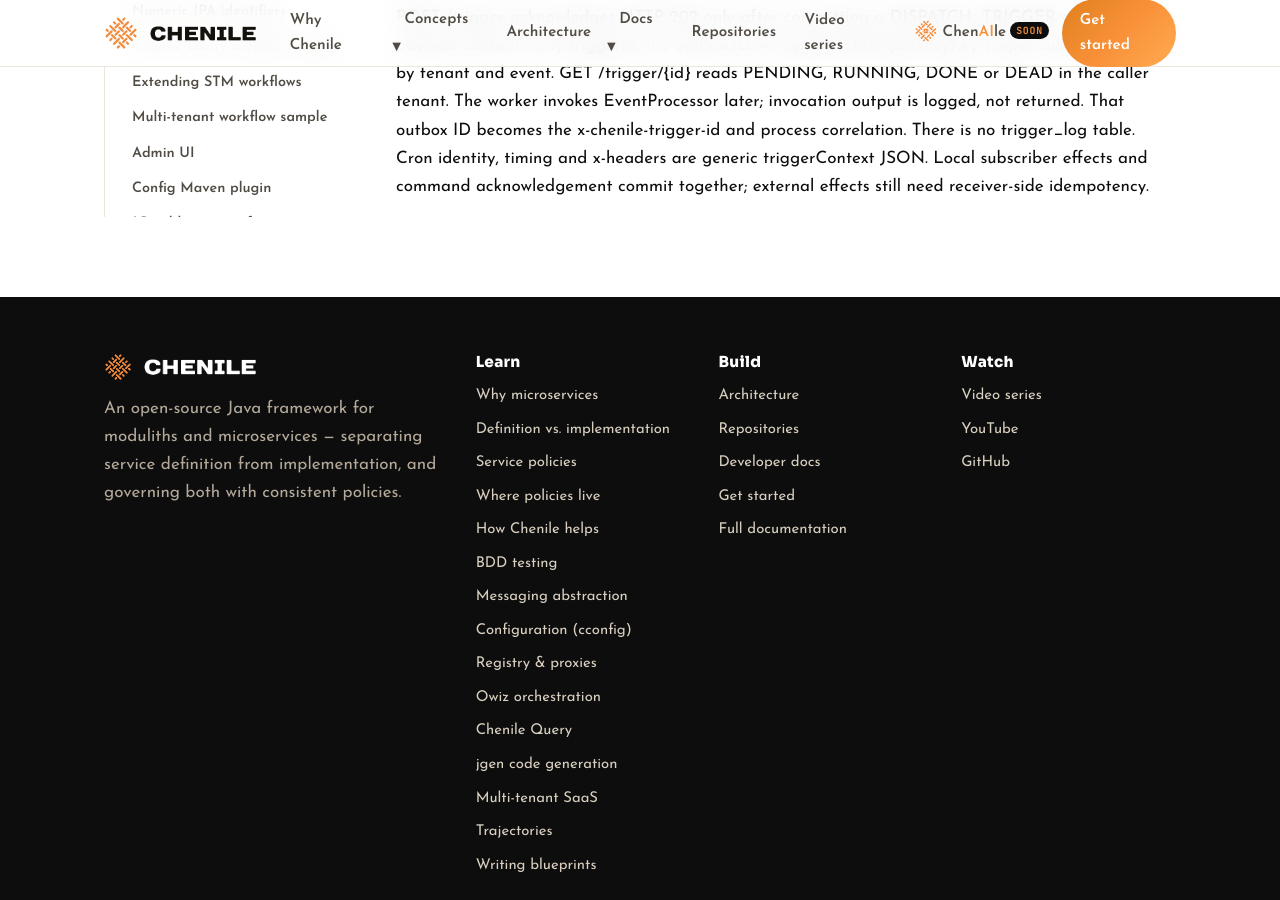
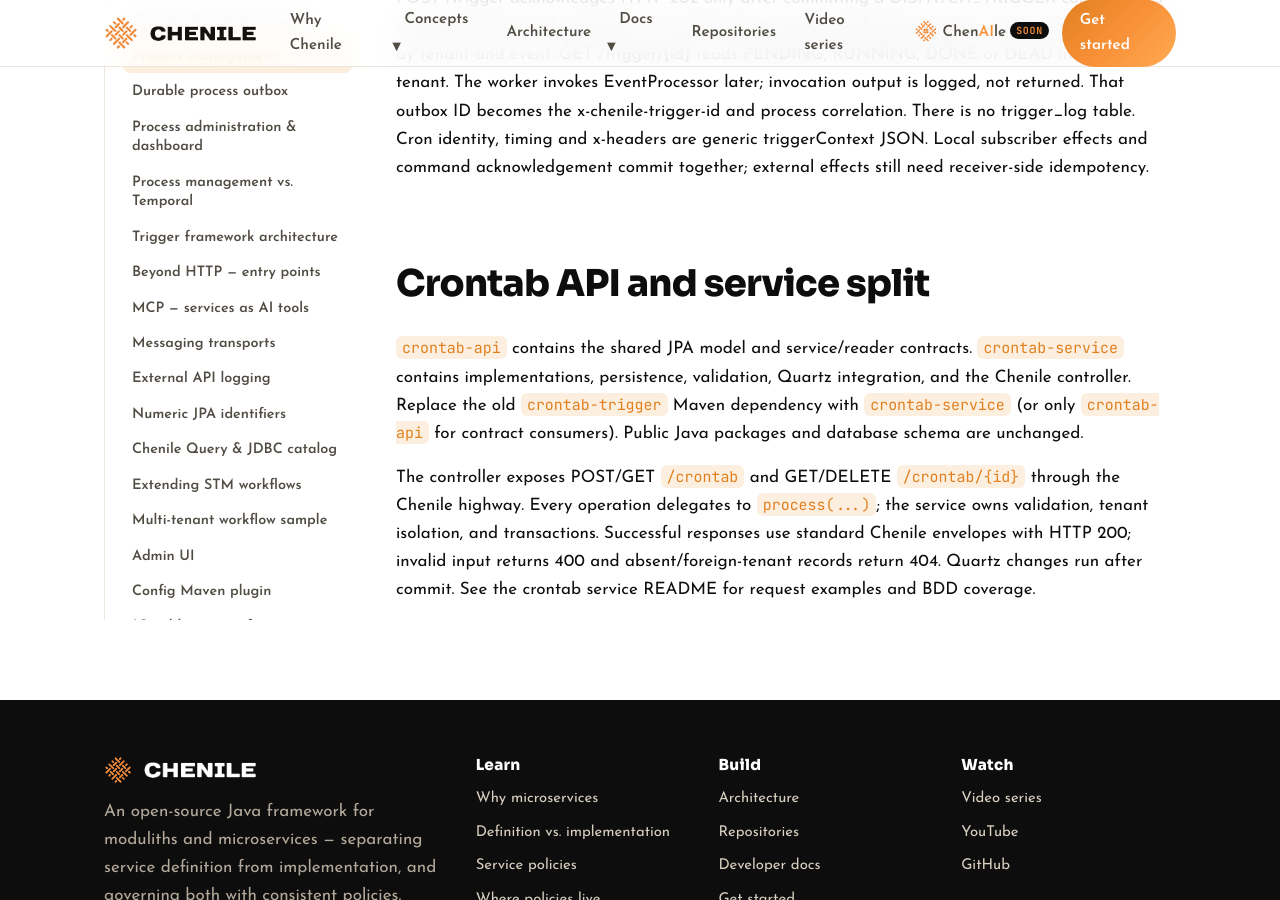
Before and after one commit to rajakolluru/cheniledocs.github.io, a Jekyll site: the page built from pages/developer/process-management.md, in a window 1280 px wide and 900 px high, scrolled down 7311 px. Built offline with Jekyll 4.4.1, drawn with Linux system fonts in a browser that asks for light colours; some of the changed text lies outside the part shown.

Commit message:
Document crontab service contracts and current process runtime behavior
Update module inventories and developer guides for crontab-api/crontab-service, Chenile CRUD endpoints, tenant-scoped errors, and blueprint-based controller and BDD conventions.

Align process administration and outbox guides with in-VM delivery in the stock host, shared trigger outbox history, durable command producers, and retirement of legacy trigger and completion snapshot tables.

```diff
--- a/_data/repos.yml
+++ b/_data/repos.yml
@@ -20,7 +20,7 @@
 - name: "chenile-process-management"
   layer: "Application blueprints"
   blurb: "Orchestration for long-running parent and child processes: splitter/aggregator trees, pluggable worker starters, trigger ingress with cron schedules, a shared mandatory durable outbox, and an administrator API with a React dashboard."
-  modules: ["process-api", "process-service", "process-delegate", "invm-process-starter", "q-based-process-starter", "jdbc-process-starter", "chenile-outbox", "trigger-api", "trigger-service", "crontab-trigger", "process-admin-server", "process-ui"]
+  modules: ["process-api", "process-service", "process-delegate", "invm-process-starter", "q-based-process-starter", "jdbc-process-starter", "chenile-outbox", "trigger-api", "trigger-service", "crontab-api", "crontab-service", "process-admin-server", "process-ui"]
   icon: "🧭"
 
 - name: "chenile-service-registry"
--- a/pages/developer/process-management.md
+++ b/pages/developer/process-management.md
@@ -9,7 +9,7 @@
 
 Some work doesn't fit a single request/response: a long-running job that fans out into many sub-jobs and is only done when **all** of them finish. `chenile-process-management` orchestrates exactly this — the classic **splitter / aggregator (map-reduce)** pattern — on Chenile's [state machine](https://thefinito.org). The flow is declared once as data; the work itself is done by pluggable workers that run outside the state machine and report back by raising events.
 
-> **2.1.31** substantially revamps this module: unified process configuration, predecessor-driven chaining, trigger lineage, an optional [durable outbox](/developer/process-outbox/), a [management API and React dashboard](/developer/process-admin/), and a [JGen blueprint](/developer/jgen-blueprints/#process-management) that generates typed multi-level process applications. See the [2.1.31 release notes](/release-notes/2.1.31/) for migration steps.
+> **2.1.31** substantially revamps this module: unified process configuration, predecessor-driven chaining, trigger lineage, an always-on [durable outbox](/developer/process-outbox/) (shared with the trigger framework), a [management API and React dashboard](/developer/process-admin/), and a [JGen blueprint](/developer/jgen-blueprints/#process-management) that generates typed multi-level process applications. See the [2.1.31 release notes](/release-notes/2.1.31/) for migration steps.
 
 ## At a glance
 
@@ -24,7 +24,7 @@
 | `process-delegate` | Remote manager client, worker APIs and helpers, including `SplitterBase`, `ExecutorBase`, `AggregatorBase` and `BatchServiceBase`. |
 | `chenile-outbox` | Transactional outbox for [durable execution](/developer/process-outbox/) (database-only, no cycle). |
 | `invm-process-starter` · `q-based-process-starter` · `jdbc-process-starter` | The three interchangeable worker launch strategies. |
-| `trigger-api` · `trigger-service` · `crontab-trigger` | Durable trigger acceptance, shared outbox dispatch and Quartz schedules — see the [trigger framework](/developer/trigger-framework/). |
+| `trigger-api` · `trigger-service` · `crontab-api` · `crontab-service` | Durable trigger acceptance, shared outbox dispatch and Quartz schedules — see the [trigger framework](/developer/trigger-framework/). |
 | `process-admin-server` · `process-ui` | Runnable administrator host and React dashboard — see [administration](/developer/process-admin/). |
 
 ## The domain model
@@ -122,7 +122,7 @@
 
 ## Completion and chaining
 
-A terminal process emits a transport-neutral `ProcessCompletedEvent` (it extends `ProcessDto`) carrying `processId`, `processType`, `tenantId`, `triggerId`, `state`, `input`, `output` and `successful`. The process manager subscribes to completion ingress: every definition whose **`predecessorProcessType`** matches the completed type is started as a new process, with **`predecessorArgs`** choosing what it receives — `INPUT`, `OUTPUT` or `BOTH` (default). Processes retain **trigger, parent and predecessor lineage**, and each completion is recorded in `chenile_process_completion_event`, so an execution can be traced end to end. Under durable execution, chaining is part of the completion command's transaction; delivery to arbitrary application subscribers stays best-effort after commit.
+A terminal process emits a transport-neutral `ProcessCompletedEvent` (it extends `ProcessDto`) carrying `processId`, `processType`, `tenantId`, `triggerId`, `state`, `input`, `output` and `successful`. The process manager subscribes to completion ingress: every definition whose **`predecessorProcessType`** matches the completed type is started as a new process, with **`predecessorArgs`** choosing what it receives — `INPUT`, `OUTPUT` or `BOTH` (default). Processes retain **trigger, parent and predecessor lineage**, so an execution can be traced end to end from the stored IDs and each process's terminal state and state-entry time — there is no `chenile_process_completion_event` snapshot table. Chaining is part of the `EMIT_COMPLETED` command's transaction; delivery to arbitrary application subscribers stays best-effort after commit.
 
 ## Multi-tenancy
 
@@ -166,3 +165,16 @@
 x-chenile-trigger-id and process correlation. There is no trigger_log table. Cron identity, timing
 and x-headers are generic triggerContext JSON. Local subscriber effects and command acknowledgement
 commit together; external effects still need receiver-side idempotency.
+
+## Crontab API and service split
+
+`crontab-api` contains the shared JPA model and service/reader contracts. `crontab-service`
+contains implementations, persistence, validation, Quartz integration, and the Chenile controller.
+Replace the old `crontab-trigger` Maven dependency with `crontab-service` (or only `crontab-api`
+for contract consumers). Public Java packages and database schema are unchanged.
+
+The controller exposes POST/GET `/crontab` and GET/DELETE `/crontab/{id}` through the Chenile
+highway. Every operation delegates to `process(...)`; the service owns validation, tenant
+isolation, and transactions. Successful responses use standard Chenile envelopes with HTTP 200;
+invalid input returns 400 and absent/foreign-tenant records return 404. Quartz changes run after
+commit. See the crontab service README for request examples and BDD coverage.
```
Also changed, not shown: other parts of pages/developer/process-management.md (+1 -2 lines), pages/developer/annotation-based-services.md (+15 -0 lines), pages/developer/process-admin.md (+4 -4 lines), pages/developer/process-outbox.md (+11 -10 lines), pages/developer/trigger-framework.md (+2 -1 lines).
